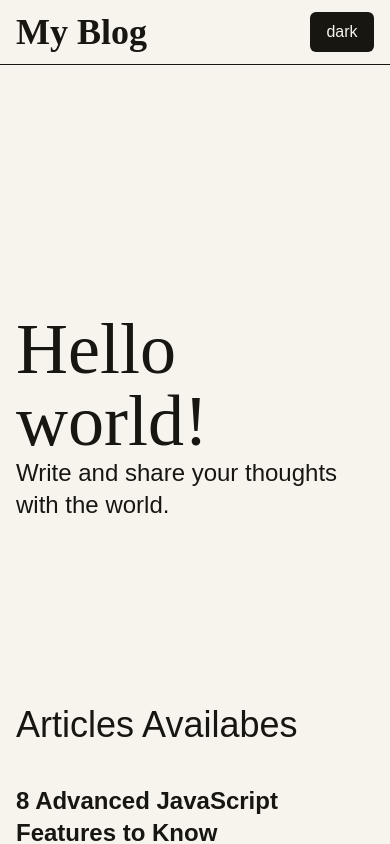
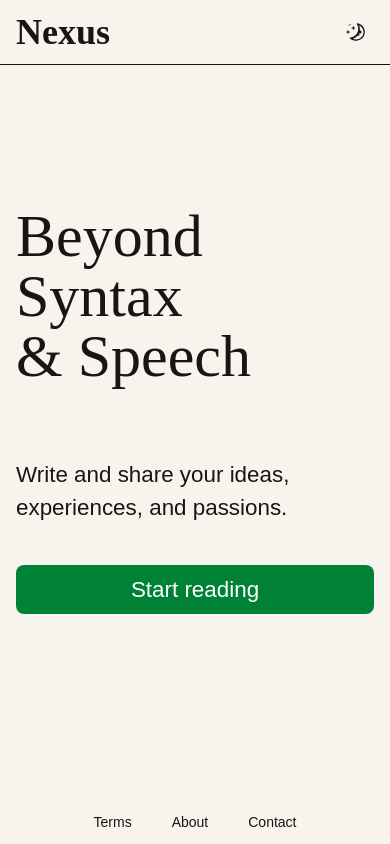
Before and after one commit to marceloxhenrique/Nexus, a Next.js app: page / in a window 390 px wide. Shown: the top 844 px of the page. Built offline with nearby package versions, Linux system fonts and the light colour scheme.

Commit message:
feat: add articles page, footer component, and theme toggle component
- Added articles/page.tsx for articles listing
- Implemented Footer.tsx component
- Added ToggleTheme.tsx for dark mode support
- Enhanced ArticleCard.tsx styling and functionality
- Add react-icons library

```diff
--- a/package.json
+++ b/package.json
@@ -12,7 +12,8 @@
   "dependencies": {
     "next": "15.2.1",
     "react": "^19.0.0",
-    "react-dom": "^19.0.0"
+    "react-dom": "^19.0.0",
+    "react-icons": "^5.5.0"
   },
   "devDependencies": {
     "@eslint/eslintrc": "^3",
--- /dev/null
+++ b/src/app/articles/page.tsx
@@ -0,0 +1,51 @@
+import ArticleCard from "@/components/ArticleCard";
+import React from "react";
+
+const page = () => {
+  return (
+    <div className="my-auto">
+      <section className="flex flex-col gap-6 py-18">
+        <ArticleCard article={article}></ArticleCard>
+        <ArticleCard article={article2}></ArticleCard>
+        <ArticleCard article={article}></ArticleCard>
+        <ArticleCard article={article2}></ArticleCard>
+        <ArticleCard article={article2}></ArticleCard>
+        <ArticleCard article={article}></ArticleCard>
+        <ArticleCard article={article2}></ArticleCard>
+        <ArticleCard article={article}></ArticleCard>
+      </section>
+    </div>
+  );
+};
+
+export default page;
+
+const article: Article = {
+  title: "8 Advanced JavaScript Features to Know",
+  content:
+    "JavaScript (JS) has come a long way since its inception as a simple scripting language. With the release of ECMAScript...",
+  createdAt: new Date(),
+  updatedAt: new Date(),
+  likes: 34,
+  image:
+    "https://www.squash.io/wp-content/uploads/2023/11/javascript-series.jpg",
+};
+const article2: Article = {
+  title: "TypeScript: JavaScript With Syntax For Types.",
+  content:
+    "TypeScript is a strongly typed programming language that builds on JavaScript, giving you better tooling at any scale.",
+  createdAt: new Date(),
+  updatedAt: new Date(),
+  likes: 34,
+  image:
+    "https://upload.wikimedia.org/wikipedia/commons/thumb/f/f5/Typescript.svg/1200px-Typescript.svg.png",
+};
+
+type Article = {
+  title: string;
+  content: string;
+  createdAt: Date;
+  updatedAt: Date;
+  likes: number;
+  image: string;
+};
--- a/src/app/globals.css
+++ b/src/app/globals.css
@@ -8,6 +8,11 @@
   @apply transition-colors duration-300;
 }
 
+h1,
+h2,
+p {
+  @apply transition-colors duration-50;
+}
 
 @theme {
   --color-primary: #181610;
--- a/src/app/layout.tsx
+++ b/src/app/layout.tsx
@@ -1,9 +1,11 @@
 import type { Metadata } from "next";
 import "./globals.css";
 import { ThemeProvider } from "@/contexts/ThemeContext";
+import Footer from "@/components/Footer";
+import Navbar from "@/components/Navbar";
 
 export const metadata: Metadata = {
-  title: "My Blog",
+  title: "Nexus",
   description: "Private blog",
 };
 
@@ -14,9 +16,13 @@ export default function RootLayout({
 }>) {
   return (
     <html lang="en">
-      <body className={`bg-background antialiase`}>
+      <body
+        className={`antialiase mx-auto flex min-h-screen max-w-[80rem] flex-col justify-center bg-background px-4 md:px-8`}
+      >
         <ThemeProvider>
-              {children}
+          <Navbar></Navbar>
+          {children}
+          <Footer></Footer>
         </ThemeProvider>
       </body>
     </html>
--- a/src/app/page.tsx
+++ b/src/app/page.tsx
@@ -1,51 +1,21 @@
-import ArticleCard from "@/components/ArticleCard";
-import Navbar from "@/components/Navbar";
+import Link from "next/link";
 
 export default function Home() {
   return (
-    <>
-      <Navbar></Navbar>
-      <main
-        className={`mx-auto max-w-[90rem] bg-background px-4 py-62 md:px-8`}
-      >
-        <h1 className="font-secondary text-7xl text-text-main md:text-8xl xl:text-9xl">
-          Hello world!
-        </h1>
-        <h2 className="mb-40 font-main text-2xl text-text-main">
-          Write and share your thoughts with the world.
-        </h2>
-        <h3 className="py-6 font-main text-4xl text-text-main md:text-5xl">
-          Articles Availabes
-        </h3>
-        <section className="grid gap-22 xl:grid-cols-2">
-          <ArticleCard article={article}></ArticleCard>
-          <ArticleCard article={article}></ArticleCard>
-          <ArticleCard article={article}></ArticleCard>
-          <ArticleCard article={article}></ArticleCard>
-          <ArticleCard article={article}></ArticleCard>
-          <ArticleCard article={article}></ArticleCard>
-          <ArticleCard article={article}></ArticleCard>
-        </section>
-      </main>
-    </>
+    <main className="my-auto h-full flex-col justify-center bg-background">
+      <h1 className="font-secondary text-6xl text-text-main sm:text-7xl md:text-9xl">
+        <p>Beyond</p>
+        <p className="md:inline">Syntax</p>
+        <p className="md:inline"> & Speech</p>
+      </h1>
+      <h2 className="mt-18 font-main text-[1.4rem] text-text-main">
+        Write and share your ideas, experiences, and passions.
+      </h2>
+      <Link href="/articles">
+        <button className="mt-10 mb-6 w-[100%] cursor-pointer rounded-lg bg-green-700 px-8 py-2 text-[1.4rem] text-white hover:bg-green-600 md:max-w-[16rem]">
+          Start reading
+        </button>
+      </Link>
+    </main>
   );
 }
-const article: Article = {
-  title: "8 Advanced JavaScript Features to Know",
-  content:
-    "JavaScript (JS) has come a long way since its inception as a simple scripting language. With the release of ECMAScript...",
-  createdAt: new Date(),
-  updatedAt: new Date(),
-  likes: 34,
-  image:
-    "https://www.squash.io/wp-content/uploads/2023/11/javascript-series.jpg",
-};
-
-type Article = {
-  title: string;
-  content: string;
-  createdAt: Date;
-  updatedAt: Date;
-  likes: number;
-  image: string;
-};
--- a/src/components/ArticleCard.tsx
+++ b/src/components/ArticleCard.tsx
@@ -2,7 +2,8 @@ import React from "react";
 
 const ArticleCard = ({ article }: { article: Article }) => {
   return (
-    <div className="my-4 flex max-w-2xl cursor-pointer flex-col items-start justify-between gap-2 rounded-md sm:flex-row">
+    <div className="">
+      <div className="my-8 flex max-w-3xl cursor-pointer flex-col items-start justify-between gap-2 rounded-md sm:flex-row">
         <section className="flex flex-col gap-2.5">
           <h2 className="text-2xl font-black text-primary">{article.title}</h2>
           <p className="text-text-light">{article.content}</p>
@@ -15,6 +16,8 @@ const ArticleCard = ({ article }: { article: Article }) => {
           src={article.image}
           alt={article.title}
         />
+      </div>
+      <div className="max-w-3xl border-b-[0.01rem] border-primary"></div>
     </div>
   );
 };
--- /dev/null
+++ b/src/components/Footer.tsx
@@ -0,0 +1,25 @@
+const Footer = () => {
+  return (
+    <footer className="flex h-16 max-w-[90rem] px-4">
+      <ul className="flex w-[100%] items-end justify-center gap-10 pb-2.5 text-primary">
+        <li>
+          <a href="" className="text-sm text-primary md:hover:underline">
+            Terms
+          </a>
+        </li>
+        <li>
+          <a href="" className="text-sm text-primary md:hover:underline">
+            About
+          </a>
+        </li>
+        <li>
+          <a href="" className="text-sm text-primary md:hover:underline">
+            Contact
+          </a>
+        </li>
+      </ul>
+    </footer>
+  );
+};
+
+export default Footer;
--- /dev/null
+++ b/src/components/ToggleTheme.tsx
@@ -0,0 +1,45 @@
+"use client";
+import { ThemeContext } from "@/contexts/ThemeContext";
+import React, { useContext } from "react";
+import { RxSun, RxMoon } from "react-icons/rx";
+const ToggleTheme = () => {
+  const themeContext = useContext(ThemeContext);
+  const { theme, setTheme } = themeContext!;
+  const handleThemeChange = () => {
+    setTheme(theme !== "dark" ? "dark" : "light");
+  };
+  return (
+    <div
+      onClick={handleThemeChange}
+      className="cursor-pointer rounded-full p-2 hover:bg-neutral-200 hover:dark:bg-neutral-800"
+    >
+      {theme !== "dark" ? (
+        <RxMoon className="size-5 rounded-full text-primary"></RxMoon>
+      ) : (
+        <RxSun className="size-5 rounded-full text-primary"></RxSun>
+      )}
+    </div>
+  );
+};
+
+export default ToggleTheme;
+
+const article: Article = {
+  title: "8 Advanced JavaScript Features to Know",
+  content:
+    "JavaScript (JS) has come a long way since its inception as a simple scripting language. With the release of ECMAScript...",
+  createdAt: new Date(),
+  updatedAt: new Date(),
+  likes: 34,
+  image:
+    "https://www.squash.io/wp-content/uploads/2023/11/javascript-series.jpg",
+};
+
+type Article = {
+  title: string;
+  content: string;
+  createdAt: Date;
+  updatedAt: Date;
+  likes: number;
+  image: string;
+};
--- a/src/components/navbar.tsx
+++ b/src/components/navbar.tsx
@@ -1,28 +1,18 @@
-"use client";
-
-import { ThemeContext } from "@/contexts/ThemeContext";
-import { useContext, useState } from "react";
+import Link from "next/link";
+import ToggleTheme from "./ToggleTheme";
 
 export default function Navbar() {
-  const themeContext = useContext(ThemeContext);
-  const { theme, setTheme } = themeContext!;
-  const handleTheme = () => {
-    setTheme(theme === "light" ? "dark" : "light");
-  };
   return (
-    <>
-      <nav className="mx-auto flex h-16 max-w-[90rem] items-center justify-between px-4 md:px-8">
-        <p className="font-secondary text-4xl font-bold text-text-main">
-          My Blog
-        </p>
-        <button
-          onClick={handleTheme}
-          className="w-16 cursor-pointer rounded-md bg-primary px-4 py-2 text-secondary"
-        >
-          {theme === "light" ? "dark" : "light"}
-        </button>
+    <div>
+      <nav className="mx-auto flex h-16 flex-row items-center justify-between">
+        <Link href="/">
+          <p className="font-secondary text-4xl font-bold text-text-main">
+            Nexus
+          </p>
+        </Link>
+        <ToggleTheme></ToggleTheme>
       </nav>
-      <div className="w-full border-b-[0.01rem] border-primary"></div>
-    </>
+      <div className="absolute left-0 w-full border-b-[0.01rem] border-primary"></div>
+    </div>
   );
 }
```
Also changed, not shown: 1 other file (tests, documents, lock files or other folders). Lines whose indentation alone changed are shown as unchanged.
